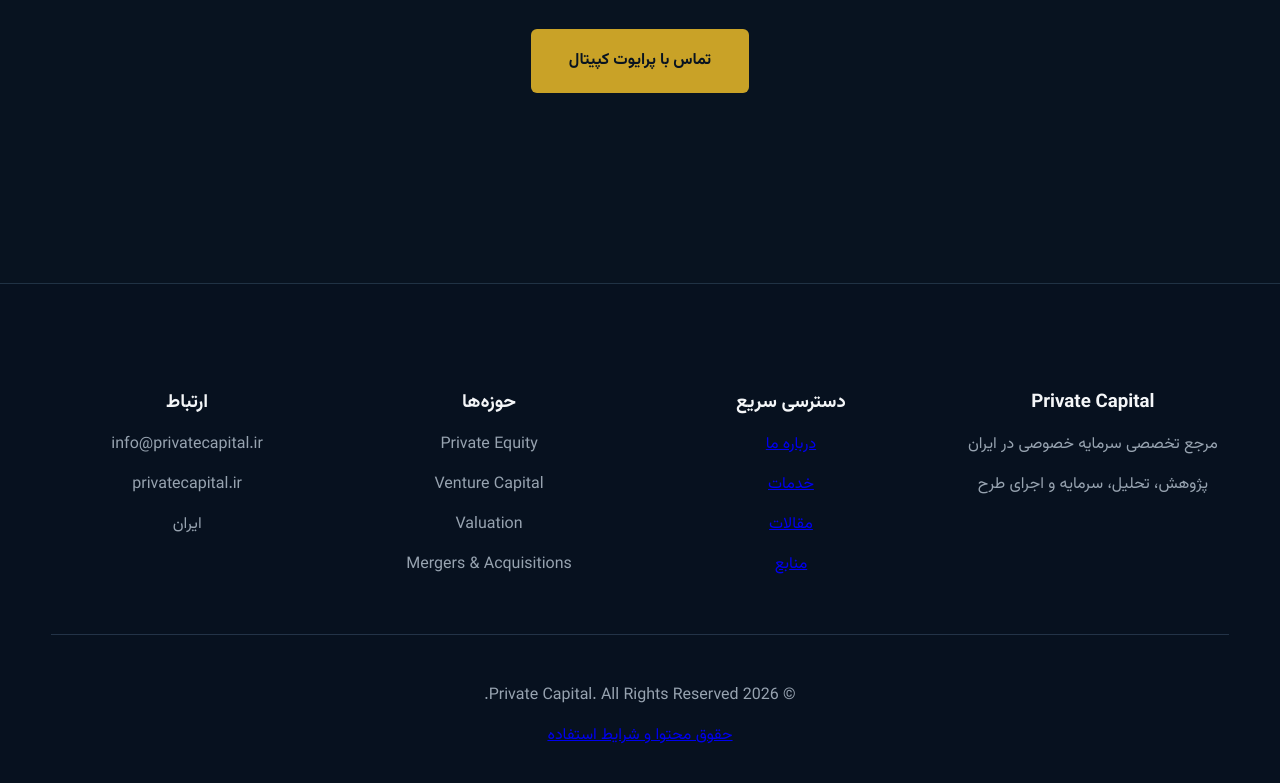
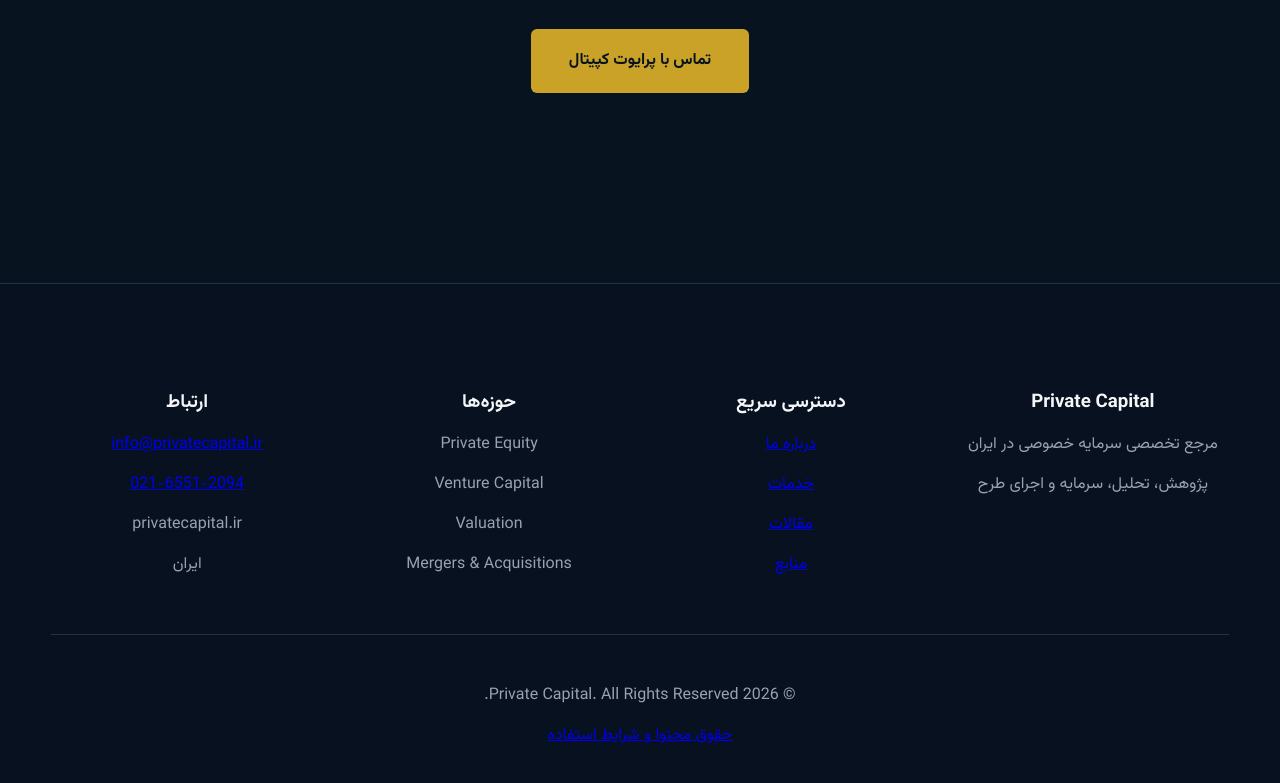
Before and after one commit to pkavianifar3-dot/private-equity, a plain HTML site: page index.html in a window 1280 px wide. Shown: the part 2695-3478 px from the top of the page. Drawn offline with Linux system fonts and the light colour scheme.

Commit message:
Update index.html

```diff
--- a/index.html
+++ b/index.html
@@ -381,9 +381,17 @@
 
 <h3>
 
-ارتباط</h3>
+ارتباط
 
-<p>info@privatecapital.ir</p>
+</h3>
+
+<p>
+<a href="mailto:info@privatecapital.ir">info@privatecapital.ir</a>
+</p>
+
+<p>
+<a href="tel:+982165512094">021-6551-2094</a>
+</p>
 
 <p>privatecapital.ir</p>
 
```
